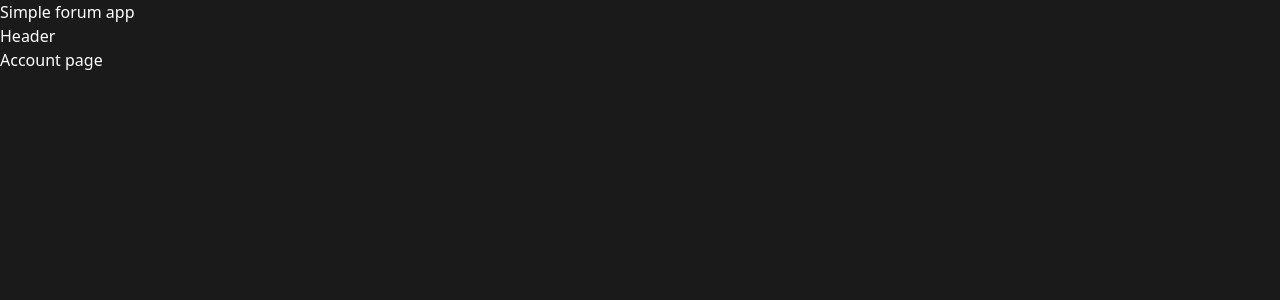
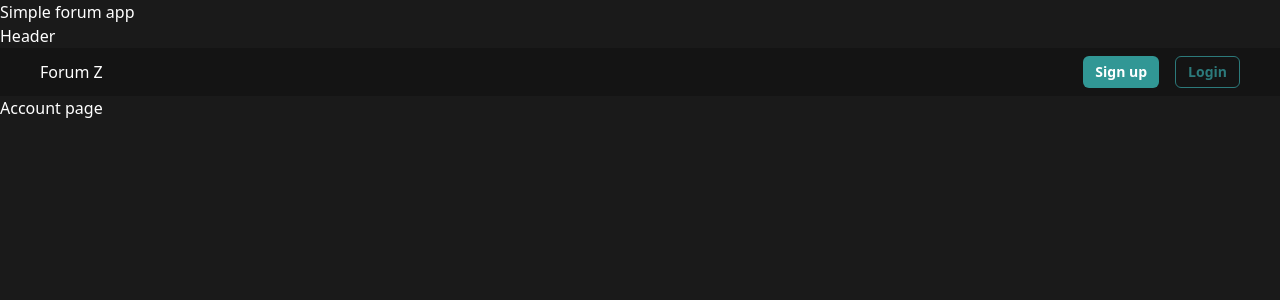
Before and after one commit to Cameron216/forum-app, a React (Create React App) app: page / in a window 1280 px wide. Shown: the top 300 px of the page. Built offline with nearby package versions, Linux system fonts and the light colour scheme.

Commit message:
added new topnav component to layout

```diff
--- a/src/components/Layouts/Layout.tsx
+++ b/src/components/Layouts/Layout.tsx
@@ -2,6 +2,7 @@ import React from 'react';
 
 import Footer from '../Footer/Footer';
 import Header from '../Header/Header';
+import TopNav from '../Navigation/TopNav';
 
 interface LayoutProps extends React.HtmlHTMLAttributes<HTMLDivElement> {}
 
@@ -9,6 +10,7 @@ const Layout: React.FC<LayoutProps> = ({ children }) => {
   return (
     <div>
       <Header></Header>
+      <TopNav></TopNav>
       {children}
       <Footer></Footer>
     </div>
```
